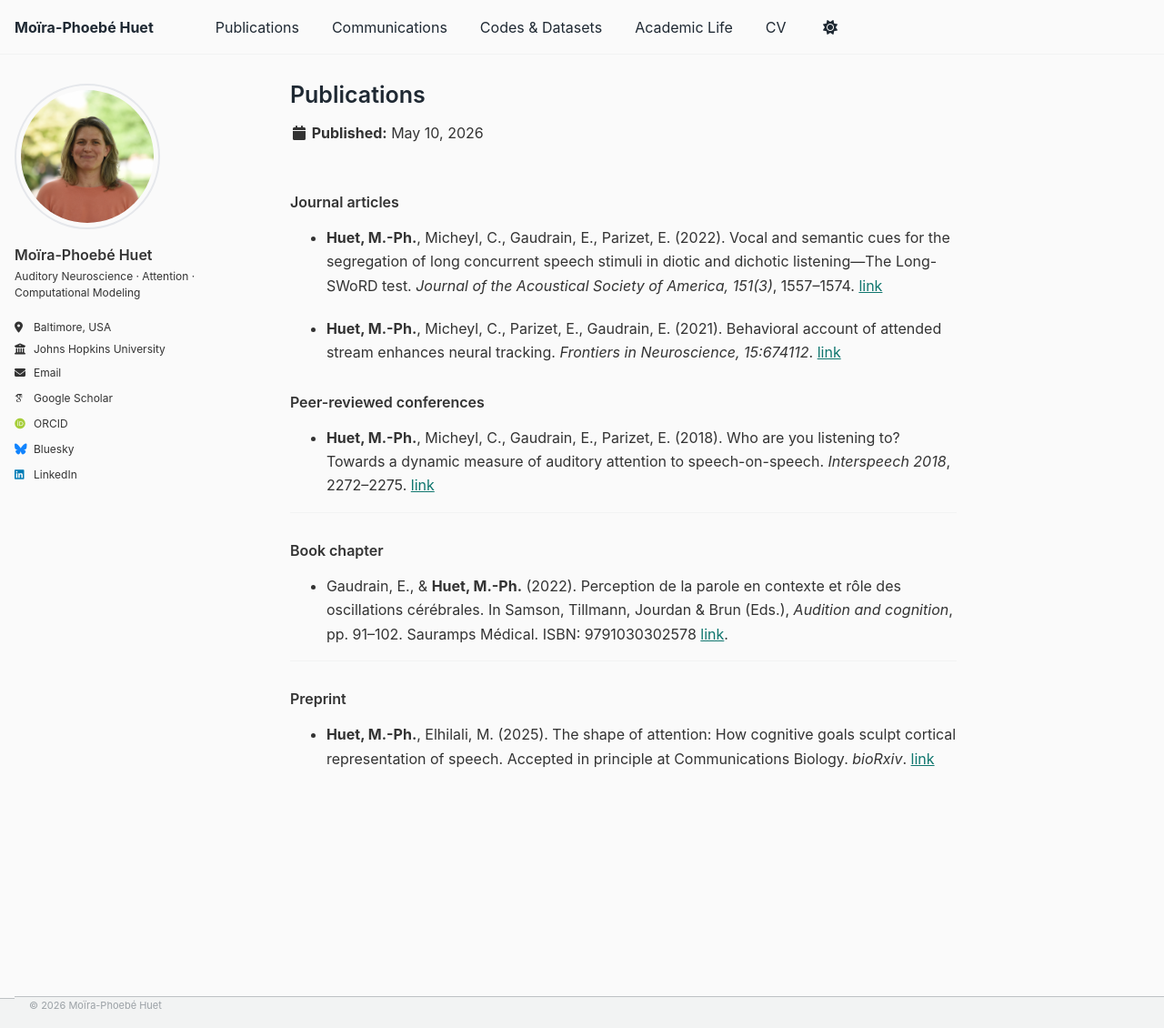
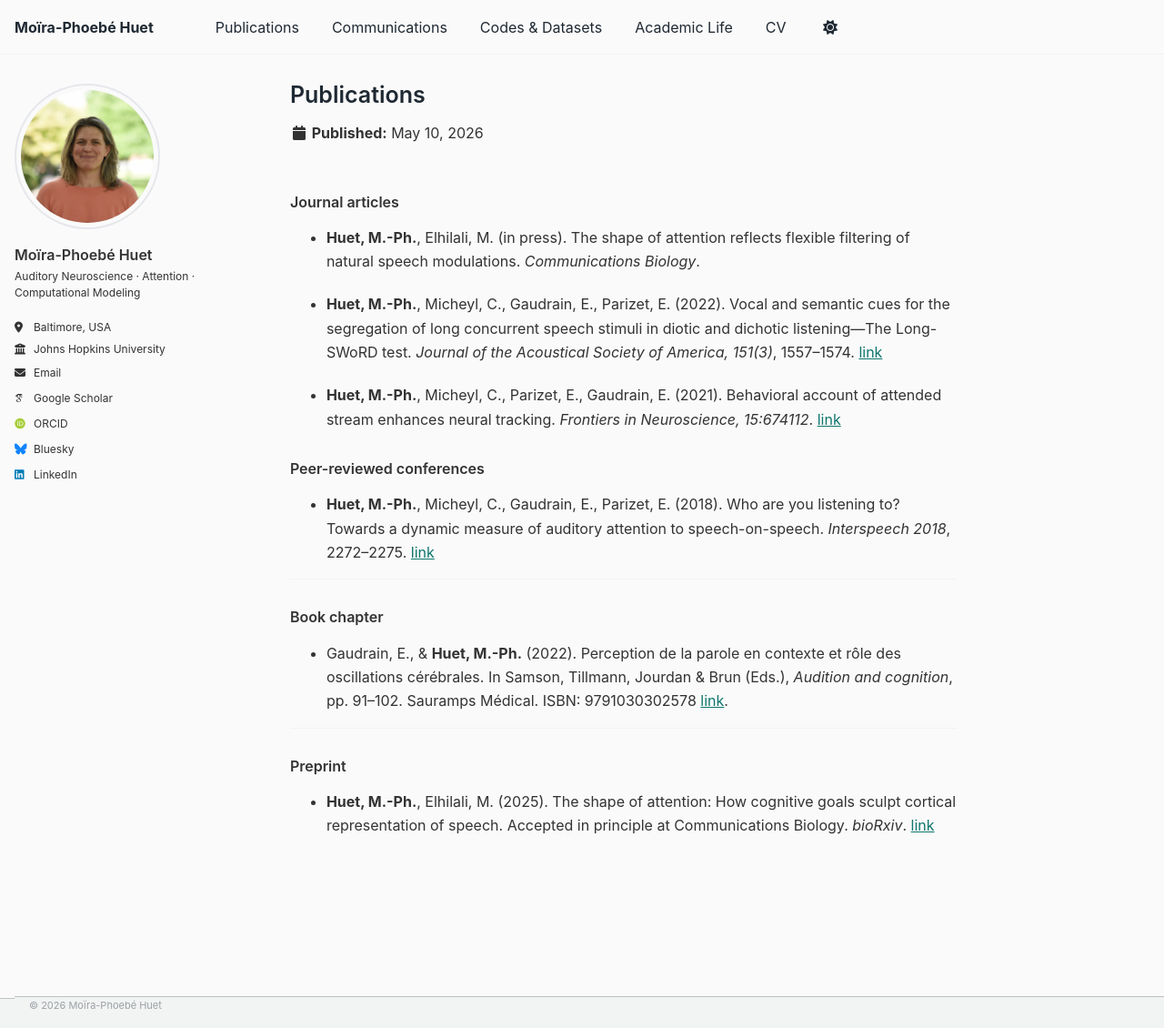
Before and after one commit to mphuet/mphuet.github.io, a Jekyll site: the page built from _publications/publications.md, in a window 1280 px wide and 1130 px high. Shown: the whole window at 91% size. Built offline with Jekyll 4.4.1, drawn with Linux system fonts in a browser that asks for light colours; some web fonts are replaced.

Commit message:
Update publications.md

```diff
--- a/_publications/publications.md
+++ b/_publications/publications.md
@@ -8,6 +8,8 @@ show_pagination: false
 ---
 
 ### Journal articles
+
+- **Huet, M.-Ph.**, Elhilali, M. (in press). The shape of attention reflects flexible filtering of natural speech modulations. *Communications Biology*.
 
 - **Huet, M.-Ph.**, Micheyl, C., Gaudrain, E., Parizet, E. (2022). Vocal and semantic cues for the segregation of long concurrent speech stimuli in diotic and dichotic listening—The Long-SWoRD test. *Journal of the Acoustical Society of America, 151(3)*, 1557–1574. [link](https://doi.org/10.1121/10.0007225)
 
```
